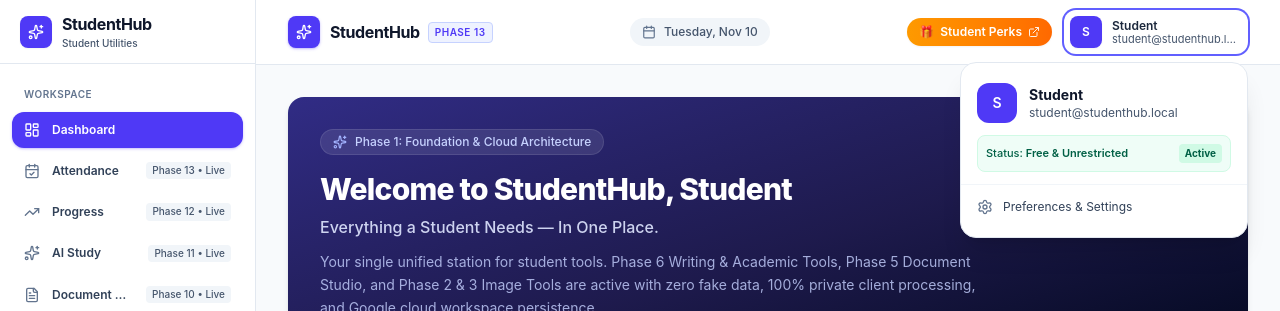
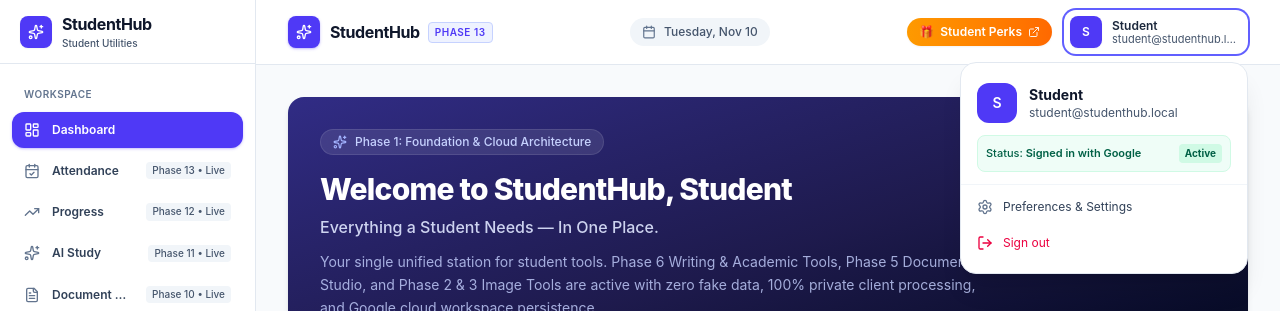
Before and after one commit to flowerjaisman-cyber/Student-Hub, a React (Vite) app: page / in a window 1280 px wide. Both pictures are taken after a click on the button "User Account Menu". Shown: the top 311 px of the page. Built offline with nearby package versions, Linux system fonts and the light colour scheme.

Commit message:
Add Supabase sign out to account menu

```diff
--- a/src/components/Header.tsx
+++ b/src/components/Header.tsx
@@ -188,7 +188,7 @@ export function Header({
                 {/* Local Workspace info */}
                 <div className="mt-3 p-2 rounded-lg bg-emerald-50/80 dark:bg-emerald-950/40 border border-emerald-100 dark:border-emerald-900/60 text-[11px] flex items-center justify-between text-emerald-800 dark:text-emerald-300">
                   <span className="font-medium">
-                    Status: <span className="font-semibold">Free &amp; Unrestricted</span>
+                    Status: <span className="font-semibold">Signed in with Google</span>
                   </span>
                   <span className="text-[10px] px-1.5 py-0.5 rounded bg-emerald-100 dark:bg-emerald-900/80 font-bold">
                     Active
@@ -208,6 +208,21 @@ export function Header({
                   <SettingsIcon className="w-4 h-4 text-slate-500 dark:text-slate-400" />
                   <span>Preferences &amp; Settings</span>
                 </button>
+                <button
+                  type="button"
+                  onClick={async () => {
+                    setMenuOpen(false);
+                    try {
+                      await signOut();
+                    } catch (error) {
+                      console.error('Could not sign out:', error);
+                    }
+                  }}
+                  className="w-full px-4 py-2.5 text-xs text-rose-600 dark:text-rose-400 hover:bg-rose-50 dark:hover:bg-rose-950/30 flex items-center gap-2.5 transition-colors cursor-pointer"
+                >
+                  <LogOut className="w-4 h-4" />
+                  <span>Sign out</span>
+                </button>
               </div>
             </div>
           )}
```
